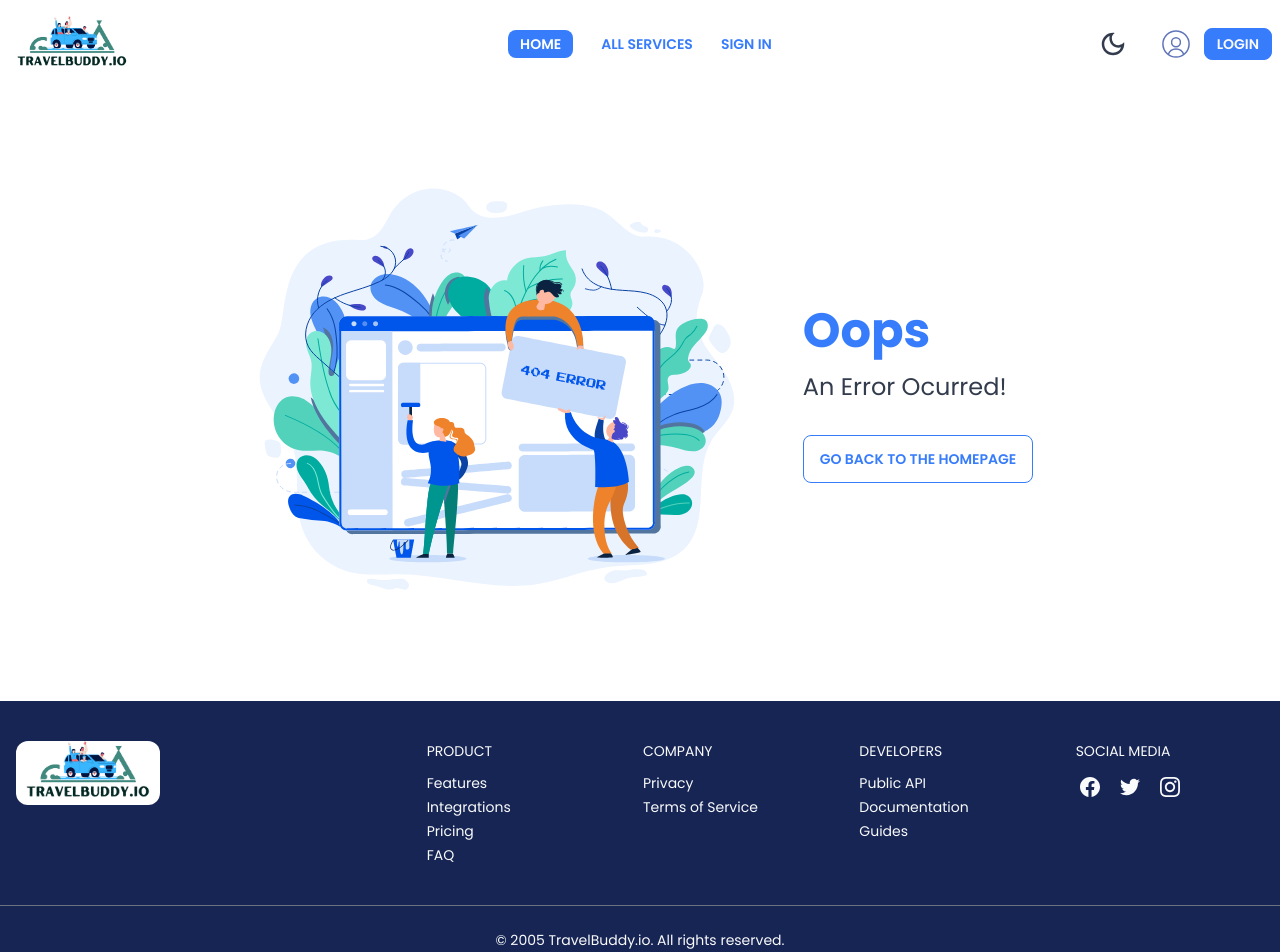
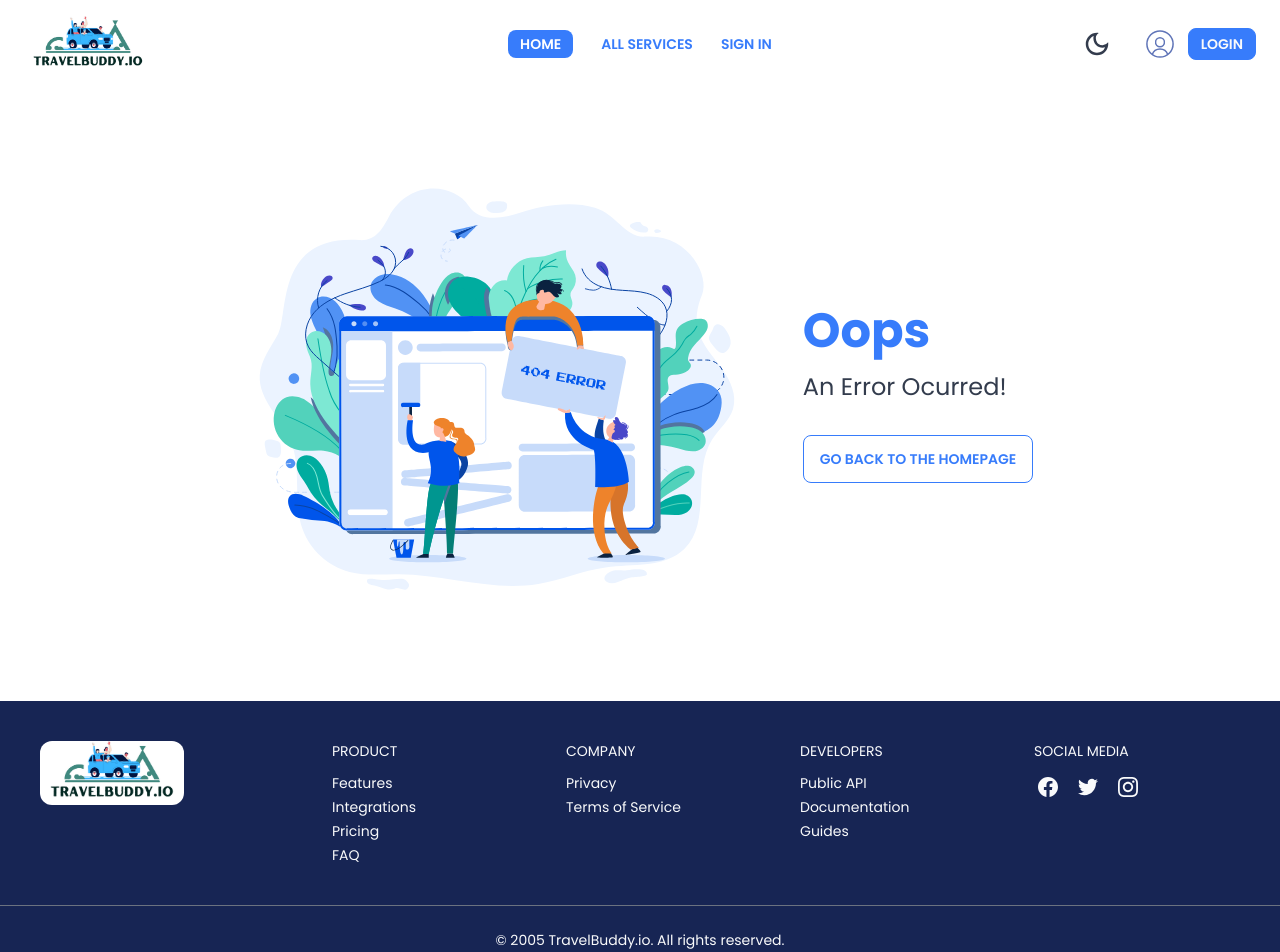
Before and after one commit to Rezwan66/travel-buddy-io-client, a React (Vite) app: page / in a window 1280 px wide. Shown: the top 952 px of the page. Built offline with nearby package versions, Linux system fonts and the light colour scheme; no server answers.

Commit message:
edited navbar and footer maximum width

```diff
--- a/src/components/Footer.jsx
+++ b/src/components/Footer.jsx
@@ -4,8 +4,8 @@ import logo from '../assets/logo/TravelBuddy.io.png';
 const Footer = () => {
   return (
     <footer className="bg-blue-950 dark:bg-slate-900 text-neutral-content">
-      <div className="container flex flex-col justify-between py-10 mx-auto space-y-8 lg:flex-row lg:space-y-0 max-w-7xl px-6 lg:px-0 border-b border-gray-500">
-        <div className="lg:w-1/3">
+      <div className="flex flex-col justify-between py-10 mx-auto space-y-8 lg:flex-row lg:space-y-0 px-6 border-b border-gray-500">
+        <div className="lg:w-3/12">
           <Link to="/">
             <img
               className="md:w-36 rounded-xl lg:ml-4 w-32"
@@ -14,7 +14,7 @@ const Footer = () => {
             />
           </Link>
         </div>
-        <div className="grid grid-cols-2 text-sm gap-x-3 gap-y-8 lg:w-2/3 sm:grid-cols-4">
+        <div className="grid grid-cols-2 text-sm gap-x-3 gap-y-8 lg:w-9/12 sm:grid-cols-4">
           <div className="space-y-3">
             <h3 className="uppercase">Product</h3>
             <ul className="space-y-1">
--- a/src/components/NavBar.jsx
+++ b/src/components/NavBar.jsx
@@ -122,7 +122,7 @@ const NavBar = () => {
   );
   return (
     <div className="bg-transparent">
-      <div className="navbar max-w-7xl mx-auto py-4">
+      <div className="navbar mx-auto py-4 md:px-6">
         <div className="navbar-start">
           <div className="dropdown">
             <label tabIndex={0} className="btn btn-ghost lg:hidden">
```
